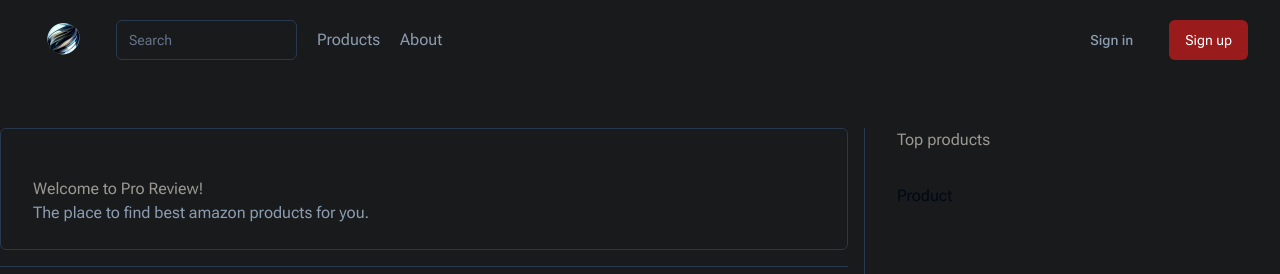
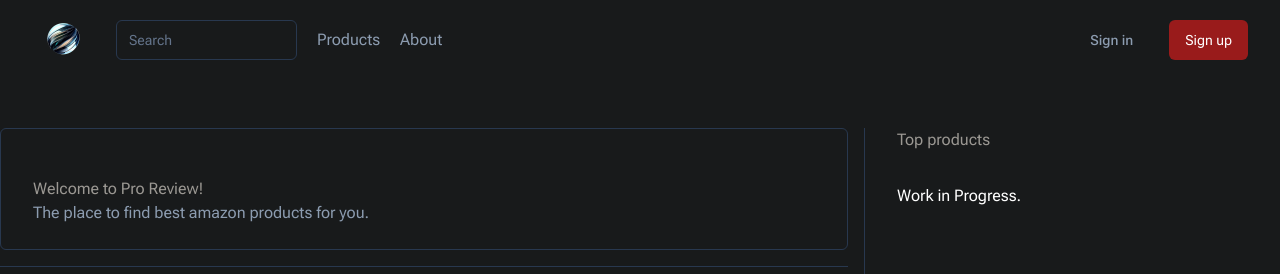
Before and after one commit to GokayA/dailygoodproduct, a Next.js app: page / in a window 1280 px wide. Shown: the top 274 px of the page. Built offline with nearby package versions, Linux system fonts and the light colour scheme; no server answers; the database is empty.

Commit message:
route fixes

```diff
--- /dev/null
+++ b/app/about/page.tsx
@@ -0,0 +1,9 @@
+import { FC } from 'react';
+
+interface pageProps {}
+
+const page: FC<pageProps> = ({}) => {
+  return <div className="text-center text-white">Work In progress.</div>;
+};
+
+export default page;
--- a/app/page.tsx
+++ b/app/page.tsx
@@ -26,7 +26,7 @@ export default async function Home() {
       <div className="hidden sm:block sm:col-start-3 sm:row-span-3 border-l border-borderShinyblue">
         <div className="container">
           <h1 className=" text-darkGray pb-8 ">Top products</h1>
-          <p>Product</p>
+          <p className="text-white">Work in Progress.</p>
         </div>
       </div>
 
--- /dev/null
+++ b/app/products/page.tsx
@@ -0,0 +1,9 @@
+import { FC } from 'react';
+
+interface pageProps {}
+
+const page: FC<pageProps> = ({}) => {
+  return <div className="text-center text-white">Work In progress.</div>;
+};
+
+export default page;
--- a/components/UserAvatar.tsx
+++ b/components/UserAvatar.tsx
@@ -11,12 +11,13 @@ const UserAvatar: FC<UserAvatarProps> = ({ user }) => {
   return (
     <div>
       {user.image ? (
-        <div className="relative aspect-square h-14 w-14">
+        <div className="relative h-10 w-10 aspect-square">
           <Image
             fill
             src={user.image}
             alt="profile picture"
             referrerPolicy="no-referrer"
+            className="rounded-lg"
           />
         </div>
       ) : (
```
